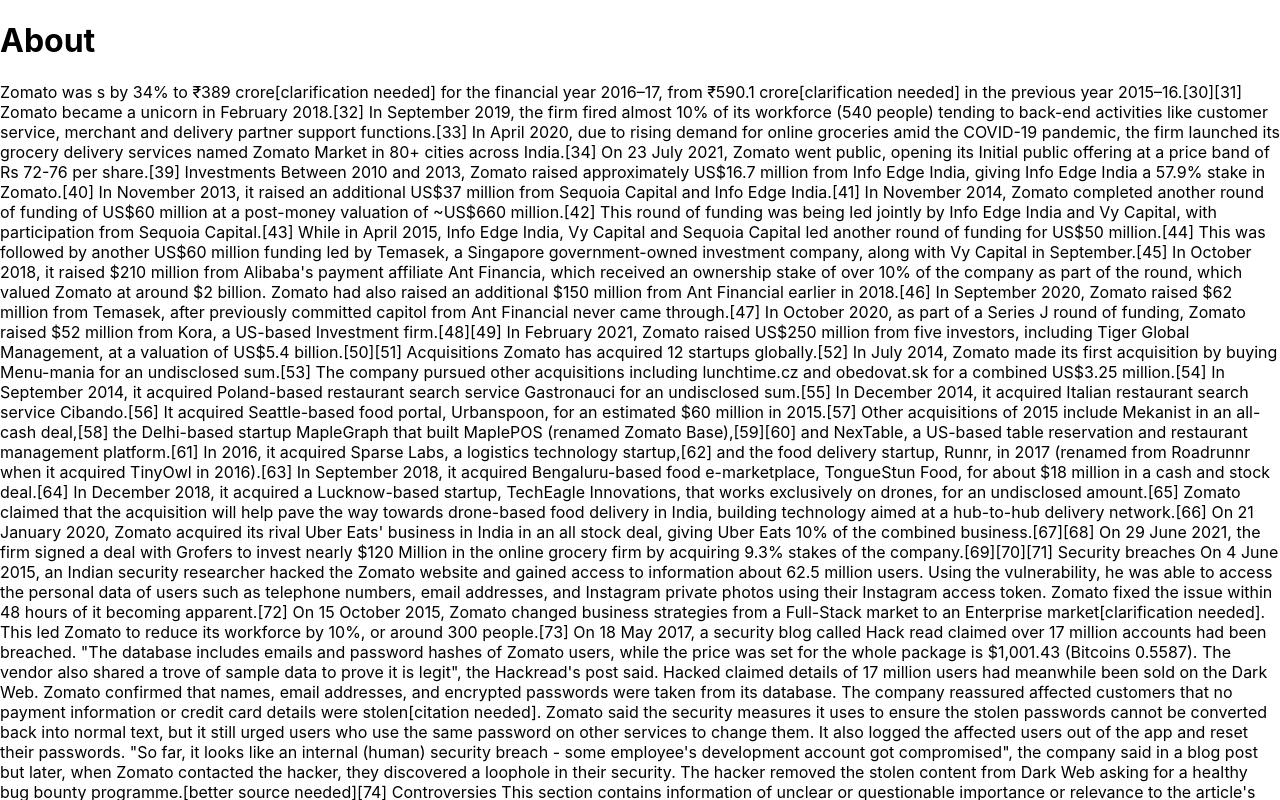
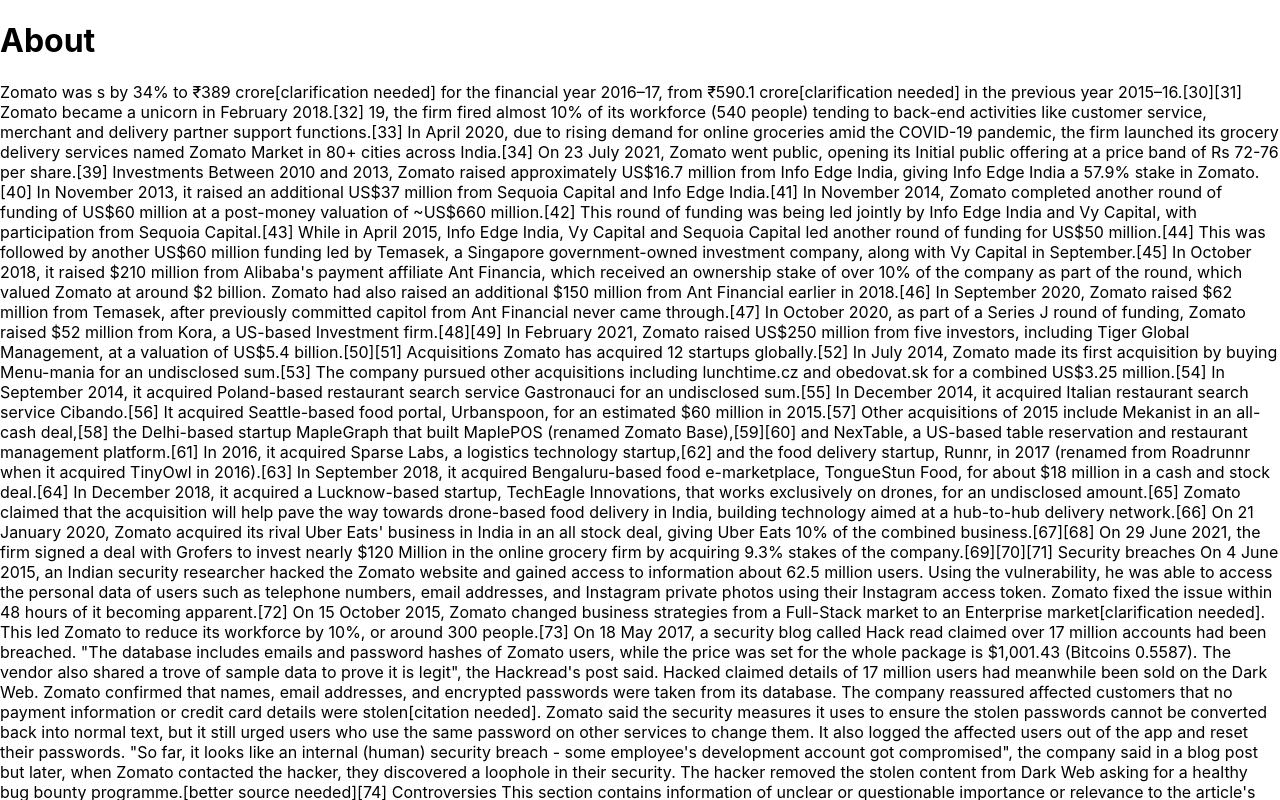
Before and after one commit to Shi-vang/React-js, a React (Create React App) app: page /About in a window 1280 px wide. Shown: the top 800 px of the page. Built offline with nearby package versions, Linux system fonts and the light colour scheme.

Commit message:
second change

```diff
--- a/src/Components/About.js
+++ b/src/Components/About.js
@@ -6,7 +6,7 @@
         <h1>About</h1>
         <p>Zomato was s by 34% to ₹389 crore[clarification needed] for the financial year 2016–17, from ₹590.1 crore[clarification needed] in the previous year 2015–16.[30][31] Zomato became a unicorn in February 2018.[32]
 
-            In September 2019, the firm fired almost 10% of its workforce (540 people) tending to back-end activities like customer service, merchant and delivery partner support functions.[33] In April 2020, due to rising demand for online groceries amid the COVID-19 pandemic, the firm launched its grocery delivery services named Zomato Market in 80+ cities across India.[34]
+            19, the firm fired almost 10% of its workforce (540 people) tending to back-end activities like customer service, merchant and delivery partner support functions.[33] In April 2020, due to rising demand for online groceries amid the COVID-19 pandemic, the firm launched its grocery delivery services named Zomato Market in 80+ cities across India.[34]
 
             On 23 July 2021, Zomato went public, opening its Initial public offering at a price band of Rs 72-76 per share.[39]
 
```
